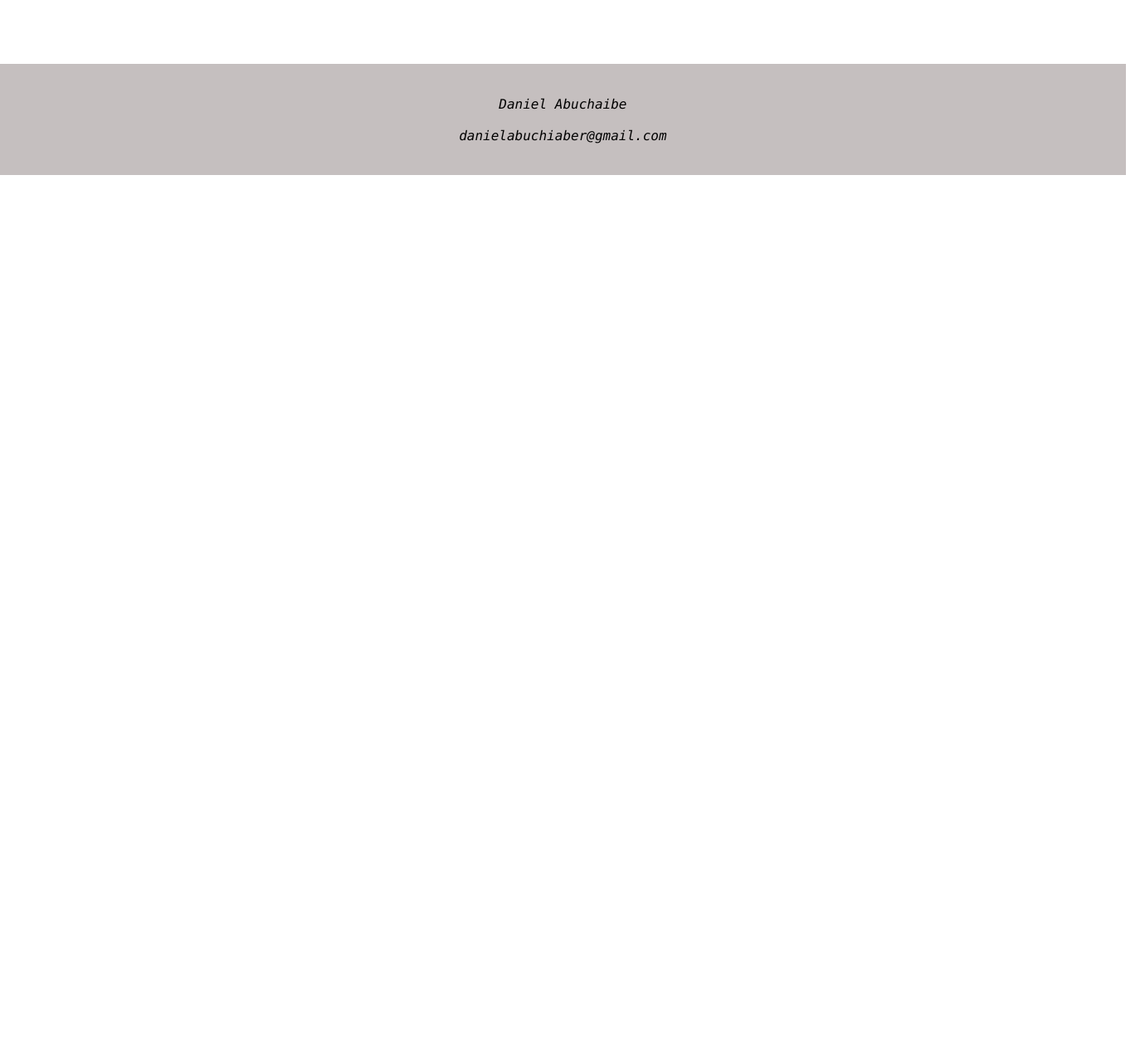
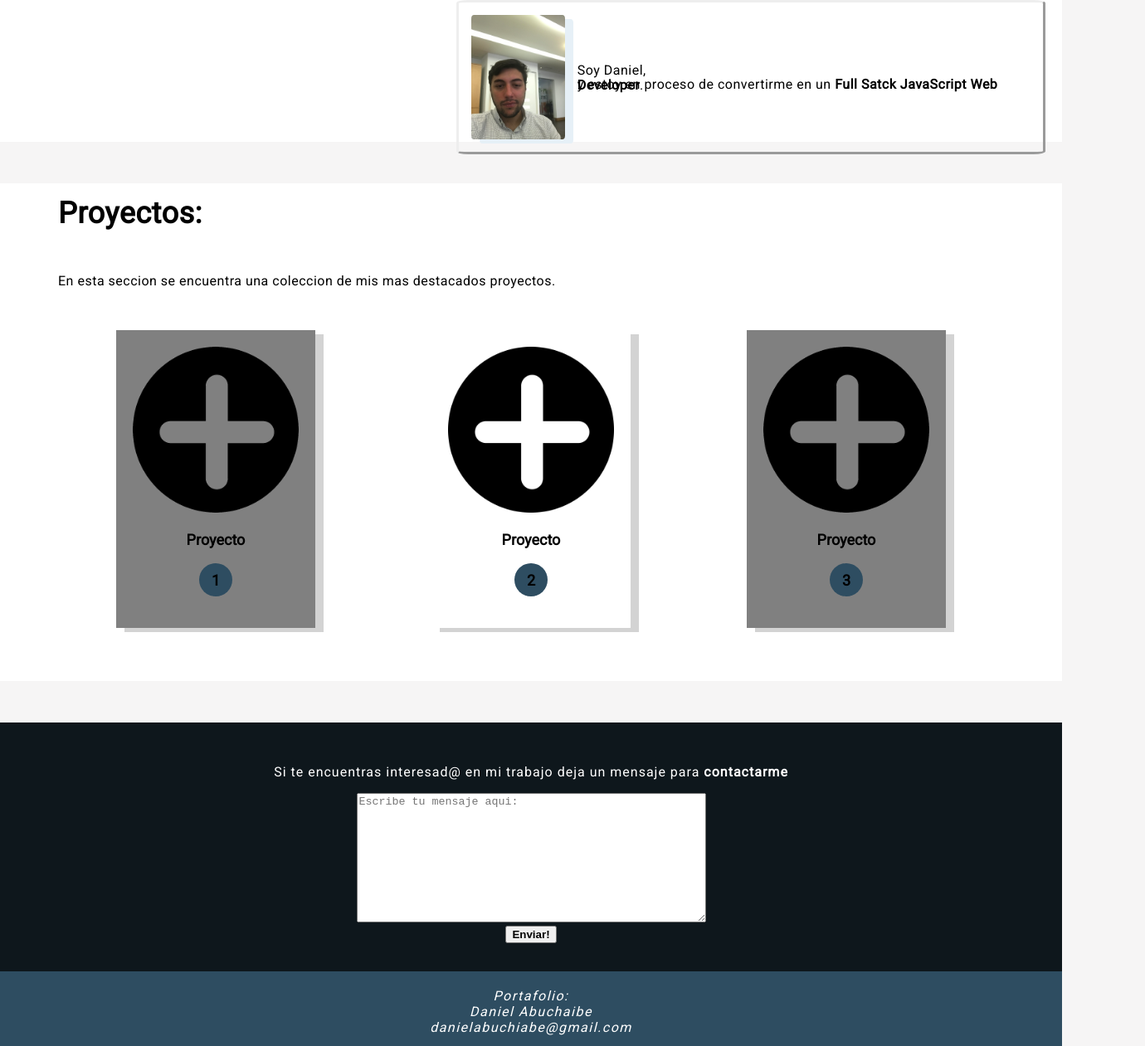
Before and after one commit to dlabuchaibe/dlabuchaibe.github.io, a plain HTML site: page index.html in a window 1280 px wide. Shown: the part 589-1850 px from the top of the page at 83% size, 1380 px wide, since content can reach past the window. Before the commit the page ends 800 px from the top, so only its background shows below. Drawn offline with Linux system fonts and the light colour scheme.

Commit message:
versionMejorada

```diff
--- a/index.html
+++ b/index.html
@@ -1,48 +1,82 @@
 <!DOCTYPE html>
-<html>
+<html lang="ES">
   <head>
-    <meta charset="UTF-8">
-    <meta name="description" content="Web development Portafolio">
-    <meta name="viewport" content="width=device-width, initial-scale=1.0">
-    <title>Full Stack JavaScript Web Developer En formación</title>
-    <style>
-      body {
-        font-family:"Lucida Console", Courier, monospace;
-      }
-      img #pic1 {
-        width: 5%;
-      }
-      footer {
-        width: 100%;
-        background-color: #c5bfbf;
-        position: fixed;
-        left: 0;
-        bottom: 0;
-        padding: 3%;
-        text-align: center;
-      }
-    </style>
+  <meta charset="UTF-8">
+  <meta name="description" content="Free Web tutorials">
+  <meta name="keywords" content="HTML, CSS, Javsscript, Portafolio">
+  <meta name="author" content="Daniel Abuchaibe">
+  <meta name="viewport" content="width=device-width, initial-scale=1.0">
+  <title> Portafolio Daniel Abuchaibe </title>
+  <link rel="stylesheet" type="text/css" href="style.css">
+  <link href="https://fonts.googleapis.com/css2?family=Raleway:wght@500&display=swap" rel="stylesheet">
+  <link href="https://fonts.googleapis.com/css2?family=Roboto&display=swap" rel="stylesheet">
   </head>
 
   <body>
     <section>
-    <div>
-      <h1>Full Stack JavaScript Web Developer En formación</h1>
-      <p>Hola soy <b>Daniel</b>, y estoy en proceso de convertirme en un full satck JavaScript web developer</p>
+      <nav>
+        <a href="#" class="logo">&lt;Daniel Abuchaibe&gt;</Daniel></a>
+        <ul>
+          <li><a href="#proyectos">Proyectos</a></li>
+          <li><a href="#contactos">Contacto</a></li>
+        </ul>
+      </nav>
+      <div class="text-container">
+        <p>Hola,</p>
+        <p>Mi nombre es Daniel Abuchaibe</p>
+        <p>Estoy en proceso de convertirme un Full Stack JavaScript Web Developer</p>
+      </div>
+    </section>
+    <div class="description-container">
+      <img src="./Imagenes/Photo_me.jpg" alt="Photo Daniel" class="photo-me">
+      <div class="text-description-container">
+        <p>Soy Daniel,</p>
+        <p>y estoy en proceso de convertirme en un <strong>Full Satck JavaScript Web Developer</strong>.</p>
+      </div>
     </div>
-    <div class="container2">
-      <h4>Proyectos:</h4>
-      <h6>Proyecto No.1</h6>
-      <img src="https://www.shareicon.net/data/16x16/2015/10/30/664158_add_512x512.png" alt="Web Development Project" id="pic1">
+    <div class="projects-container" id="proyectos">
+      <div class="text-projects-container">
+        <p>Proyectos:</p>
+        <p>En esta seccion se encuentra una coleccion de mis mas destacados proyectos.</p>
+      </div>
+      <div class="box-projects-container">
+        <div class="box1">
+          <img src="./Imagenes/add-img.png" alt="add symbol">
+          <p>Proyecto</p>
+          <p>1</p>
+        </div>
+        <div class="box2">
+          <img src="./Imagenes/add-img.png" alt="add symbol">
+          <p>Proyecto</p>
+          <p>2</p>
+        </div>
+        <div class="box3">
+          <img src="./Imagenes/add-img.png" alt="add symbol">
+          <p>Proyecto</p>
+          <p>3</p>
+        </div>
+      </div>
     </div>
-    </section>
-    <br>
+    <div class="contact" id="contactos">
+      <div class="textarea-text-conatiner">
+      <p>Si te encuentras interesad@ en mi trabajo deja un mensaje para <strong>contactarme</strong></p>
+      <textarea placeholder="Escribe tu mensaje aqui:" cols="50" rows="10"></textarea>
+      <button class="contact-button">Enviar!</button>
+
+      </div>
+    </div>
     <footer>
-      <address>
-        Daniel Abuchaibe<br>
-        <br>
-        danielabuchiaber@gmail.com
-      </address>
+      <p><i>Portafolio: <br>Daniel Abuchaibe<br>danielabuchiabe@gmail.com</i></p>
+      <div class="socialmedia-icons">
+        <a href="#"><img src="./Imagenes/facebook-img2.png" target="_blank" alt="facebook image"></a>
+        <a href="#"><img src="./Imagenes/twitter-img2.png" target="_blank" alt="facebook image"></a>
+        <a href= "https://github.com/dlabuchaibe" target="_blank"><img src="./Imagenes/github-img2.png" alt="facebook image"></a>
+      </div>
     </footer>
+    <div class="socialmedia-icons-bar">
+      <a href="#"><img src="./Imagenes/facebook-img2.png" target="_blank" alt="facebook image"></a>
+      <a href="#"><img src="./Imagenes/twitter-img2.png" target="_blank" alt="facebook image"></a>
+      <a href= "https://github.com/dlabuchaibe" target="_blank"><img src="./Imagenes/github-img2.png" alt="facebook image"></a>
+    </div>
   </body>
 </html>
--- /dev/null
+++ b/style.css
@@ -0,0 +1,296 @@
+@charset "utf-8";
+
+body {
+  background-color: #f6f5f5;
+  margin: 0px;
+  padding: 0px;
+}
+
+ul {
+  list-style: none;
+}
+
+a {
+  text-decoration: none;
+}
+
+section {
+  width: 100%;
+  height: 95vh;
+  background-image: url(./Imagenes/Triangle_Background.jpg);
+  background-repeat: no-repeat;
+  background-size: cover;
+}
+
+nav {
+  display: flex;
+  justify-content: space-between;
+  align-items: center;
+  height: 80px;
+  background-color: #ffffff;
+  padding: 0px 10px;
+}
+
+nav ul {
+  display: flex;
+}
+
+nav ul li a {
+  margin: 30px;
+  font-family: "Raleway", sans-serif;
+  color: #050505;
+  font-size: 16px;
+  font-weight: 700;
+}
+
+ .logo {
+   font-family: "Lucida console", monospace;
+   color: #050505;
+   font-size: 25px;
+ }
+
+ .text-container {
+   position: relative;
+   top: 120px;
+   left: 100px;
+ }
+
+ .text-container p {
+   line-height: 0;
+   margin: 45px 0px 25px;
+   font-family:"Roboto", sans-serif;
+   font-weight: 500;
+   letter-spacing: 1px;
+   color: #1a1a11;
+ }
+
+ .text-container p:nth-child(1) {
+   font-family: "Calibri";
+   font-weight: 600;
+   color: #6d6d6d;
+   font-size: 36px;
+ }
+
+ .description-container {
+   width: 55%;
+   display: flex;
+   position: absolute;
+   bottom: 25px;
+   left: 550px;
+   justify-content: space-evenly;
+   align-items: center;
+   font-family: "Roboto", sans-serif;
+   border-style: outset;
+   border-radius: 2%;
+ }
+
+ .photo-me{
+   width: auto;
+   height: 150px;
+   margin: 15px;
+   border-radius: 3%;
+   box-shadow: 10px 5px #e6f0f7;
+ }
+
+ .text-description-container {
+   letter-spacing: 0.5px;
+   line-height: 1px;
+ }
+
+ .projects-container {
+   height: 600px;
+   width: 100%;
+   background-color: #ffffff;
+   font-family: "Roboto", sans-serif;
+   margin-top: 50px;
+ }
+
+ .text-projects-container p {
+   margin-left: 70px;
+   padding-top: 15px;
+   letter-spacing: 0.5px;
+ }
+
+ .text-projects-container p:nth-child(1) {
+   font-weight: 600;
+   font-size: 36px;
+ }
+
+ .text-projects-container p:nth-child(2) {
+   font-size: 16px;
+ }
+
+ .box-projects-container {
+   display: flex;
+   justify-content: space-evenly;
+   align-items: center;
+   margin-top: 50px;
+ }
+
+ .box1 {
+   background-color: grey;
+   padding: 20px;
+   text-align: center;
+   font-size: 18px;
+   font-weight: 600;
+   box-shadow: 10px 5px lightgrey;
+ }
+
+ .box1 img {
+   height: 200px;
+ }
+
+ .box2 {
+  background-color: white;
+  padding: 20px;
+  text-align: center;
+  font-size: 18px;
+  font-weight: 600;
+  box-shadow: 10px 5px lightgrey;
+ }
+
+ .box2 img {
+   height: 200px;
+ }
+
+ .box3 {
+  background-color: grey;
+  padding: 20px;
+  text-align: center;
+  font-size: 18px;
+  font-weight: 600;
+  box-shadow: 10px 5px lightgrey;
+ }
+
+ .box3 img {
+   height: 200px;
+ }
+
+ .box1 p:nth-child(3){
+   background-color: #2e4d61;
+   width: 40px;
+   height: 40px;
+   border-radius: 50%;
+   margin-left: auto;
+   margin-right: auto;
+   display: flex;
+   justify-content: center;
+   align-items: center;
+ }
+
+ .box2 p:nth-child(3) {
+  background-color: #2e4d61;
+  width: 40px;
+  height: 40px;
+  border-radius: 50%;
+  margin-left: auto;
+  margin-right: auto;
+  display: flex;
+  justify-content: center;
+  align-items: center;
+}
+
+.box3 p:nth-child(3){
+  background-color: #2e4d61;
+  width: 40px;
+  height: 40px;
+  border-radius: 50%;
+  margin-left: auto;
+  margin-right: auto;
+  display: flex;
+  justify-content: center;
+  align-items: center;
+}
+
+.contact {
+  height: 300px;
+  margin-top: 50px;
+  background-color: #0e171c;
+  background-size: cover;
+  background-repeat: no-repeat;
+  display: flex;
+  flex-direction: column;
+  justify-content: center;
+  text-align: center;
+}
+
+.contact p {
+  color: #ffffff;
+  letter-spacing: 1px;
+  font-family: "Roboto", sans-serif;
+}
+
+.contact-button{
+  display: block;
+  margin-right: auto;
+  margin-left: auto;
+  font-weight: 700;
+}
+
+footer {
+  background-color: #2e4d61;
+  width: 100%;
+  height: 170px;
+}
+
+footer p {
+  margin-top: 0px;
+  padding-top: 20px;
+  font-family: "Roboto", sans-serif;
+  font-weight: 500;
+  letter-spacing: 1.5px;
+  color: #ffffff;
+  text-align: center;
+}
+
+.socialmedia-icons {
+  display: flex;
+  justify-content: center;
+  text-align: center;
+}
+
+.socialmedia-icons a {
+  background-color: #ffffff;
+  width: 40px;
+  height: 40px;
+  border-radius: 50%;
+  margin: 20px 10px;
+  display: flex;
+  justify-content: center;
+  align-items: center;
+}
+
+.socialmedia-icons a:hover {
+  background-color: #0e171c;
+}
+
+.socialmedia-icons a img {
+  height: 70%;
+  align-items: center;
+}
+
+.socialmedia-icons-bar {
+  position: fixed;
+  top: 50%;
+  left: 0px;
+}
+
+.socialmedia-icons-bar a {
+  background-color: lightgray;
+  width: 50px;
+  height: 50px;
+  margin: 0px;
+  padding: 0px;
+  display: flex;
+  justify-content: center;
+  align-items: center;
+}
+
+.socialmedia-icons-bar a img {
+  height: 70%;
+  align-items: center;
+}
+
+.socialmedia-icons-bar a:hover {
+  background-color: #ffffff;
+}
```
Also changed, not shown: Imagenes/Photo_me.jpg (added), Imagenes/Triangle_Background.jpg (added), Imagenes/add-img.png (added), Imagenes/facebook-img.png (added), Imagenes/facebook-img2.png (added), Imagenes/github-img.png (added), Imagenes/github-img2.png (added), Imagenes/github-img3.png (added), Imagenes/twitter-img.png (added), Imagenes/twitter-img2.png (added).
